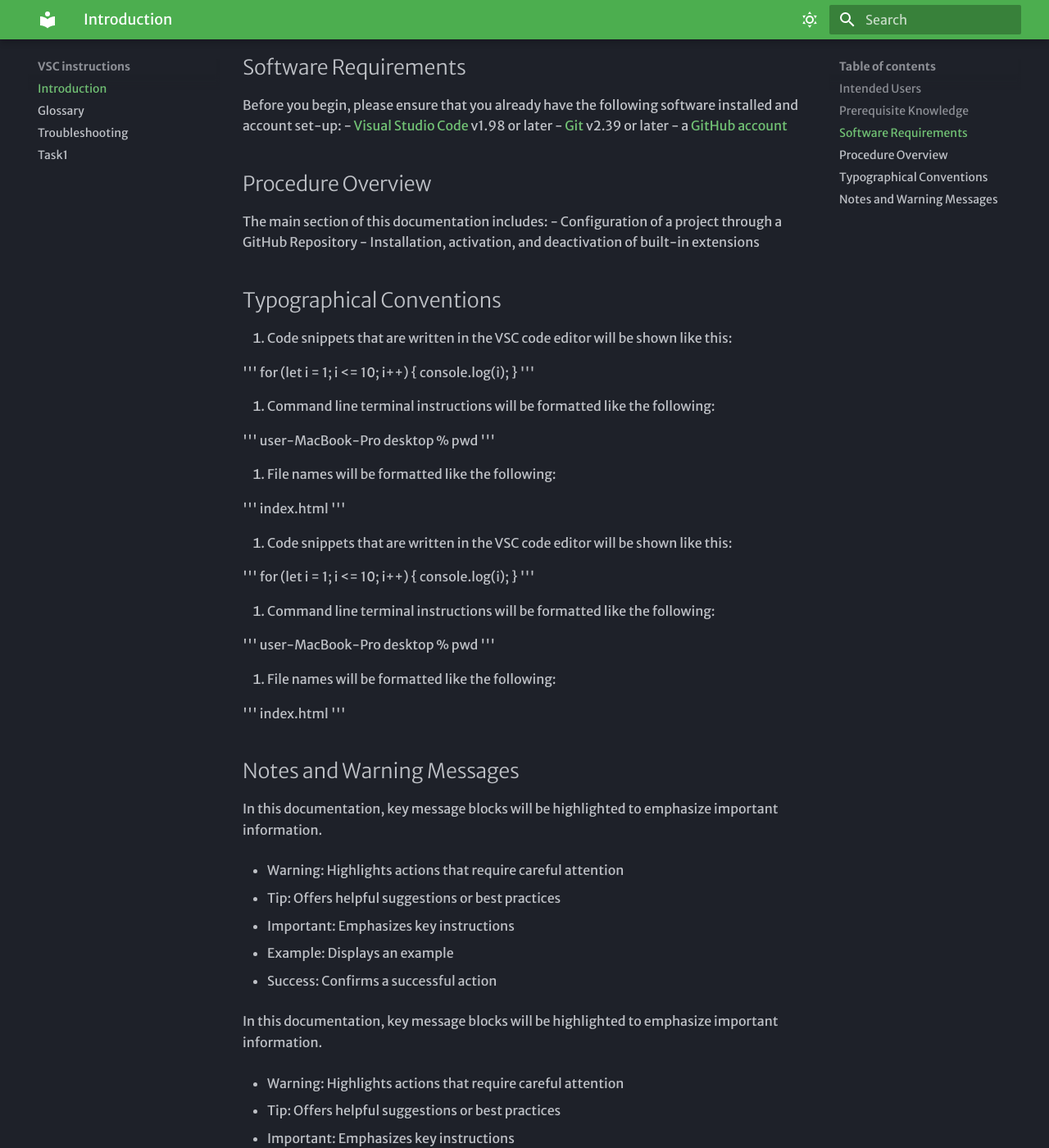
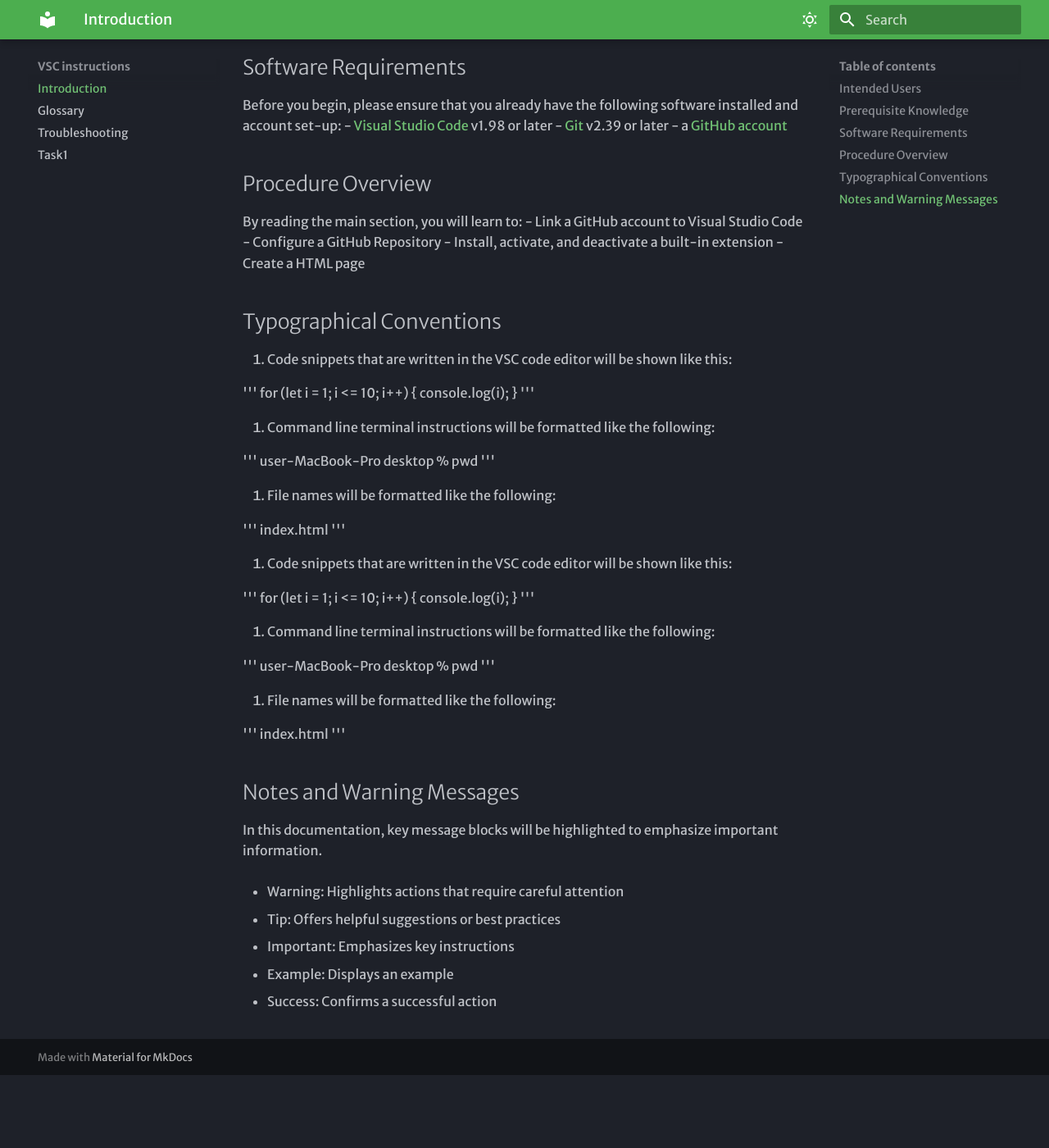
Before and after one commit to DJANG2024/MKDocsMaterial, an MkDocs documentation site: the page built from docs/index.md, in a window 1280 px wide and 1400 px high, scrolled down 844 px. Shown: the whole window at 82% size. Built offline with MkDocs 1.6.1 and Material for MkDocs 9.7.7, drawn with Linux system fonts in a browser that asks for light colours; some web fonts are replaced; after the commit the page ends 2155 px from its top, so only the background shows below that.

Commit message:
update the procedure overview

```diff
--- a/docs/index.md
+++ b/docs/index.md
@@ -28,9 +28,11 @@
 - a [GitHub account](https://github.com/signup)
 
 ## Procedure Overview
-The main section of this documentation includes:
-- Configuration of a project through a GitHub Repository
-- Installation, activation, and deactivation of built-in extensions
+By reading the main section, you will learn to:
+- Link a GitHub account to Visual Studio Code
+- Configure a GitHub Repository
+- Install, activate, and deactivate a built-in extension
+- Create a HTML page
 
 
 ## Typographical Conventions
@@ -88,16 +90,3 @@
 - Example: Displays an example
 
 - Success: Confirms a successful action
-
-
-In this documentation, key message blocks will be highlighted to emphasize important information.
-
-- Warning: Highlights actions that require careful attention
-
-- Tip: Offers helpful suggestions or best practices
-
-- Important: Emphasizes key instructions
-
-- Example: Displays an example
-
-- Success: Confirms a successful action
```
